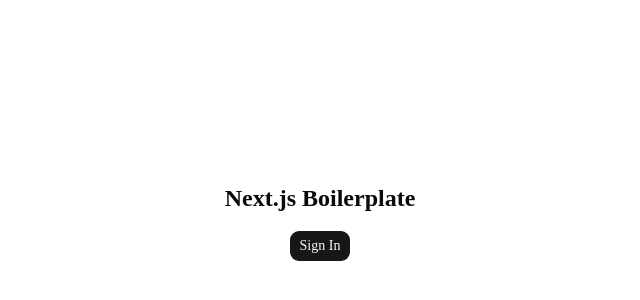
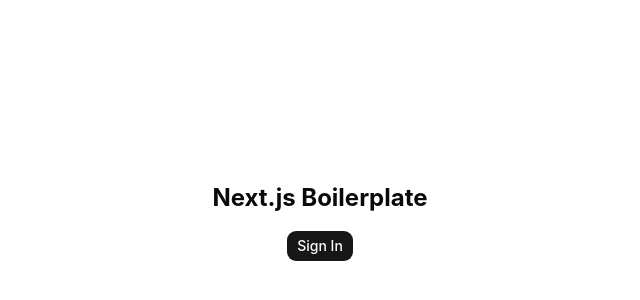
Before and after one commit to SamsungCho/nextjs-boilerplate, a Next.js app: page / in a window 1280 px wide. Shown: the part 178-478 px from the top of the page, without its empty margins (320-960 px from the left). Built offline with nearby package versions, Linux system fonts and the light colour scheme; no server answers.

Commit message:
chore: use .env, rename example, remove Geist font, add nodejs runtime to auth route

```diff
--- a/app/api/auth/[...nextauth]/route.ts
+++ b/app/api/auth/[...nextauth]/route.ts
@@ -1,3 +1,6 @@
 import { handlers } from "@/lib/auth"
 
+export const runtime = "nodejs"
+export const dynamic = "force-dynamic"
+
 export const { GET, POST } = handlers
--- a/app/globals.css
+++ b/app/globals.css
@@ -49,6 +49,11 @@
 }
 
 :root {
+  --font-geist-sans:
+    "Inter", "Segoe UI", -apple-system, BlinkMacSystemFont, "Helvetica Neue",
+    Arial, sans-serif;
+  --font-geist-mono:
+    "SFMono-Regular", "Consolas", "Liberation Mono", Menlo, monospace;
   --background: oklch(1 0 0);
   --foreground: oklch(0.145 0 0);
   --card: oklch(1 0 0);
--- a/app/layout.tsx
+++ b/app/layout.tsx
@@ -1,17 +1,6 @@
 import type { Metadata } from "next"
-import { Geist, Geist_Mono } from "next/font/google"
 import "./globals.css"
 import { Providers } from "@/components/providers"
-
-const geistSans = Geist({
-  variable: "--font-geist-sans",
-  subsets: ["latin"],
-})
-
-const geistMono = Geist_Mono({
-  variable: "--font-geist-mono",
-  subsets: ["latin"],
-})
 
 export const metadata: Metadata = {
   title: "Next.js Boilerplate",
@@ -25,7 +14,7 @@
 }) {
   return (
     <html lang="en">
-      <body className={`${geistSans.variable} ${geistMono.variable} antialiased`}>
+      <body className="antialiased">
         <Providers>{children}</Providers>
       </body>
     </html>
```
Also changed, not shown: 2 other files (tests, documents, lock files or other folders).
